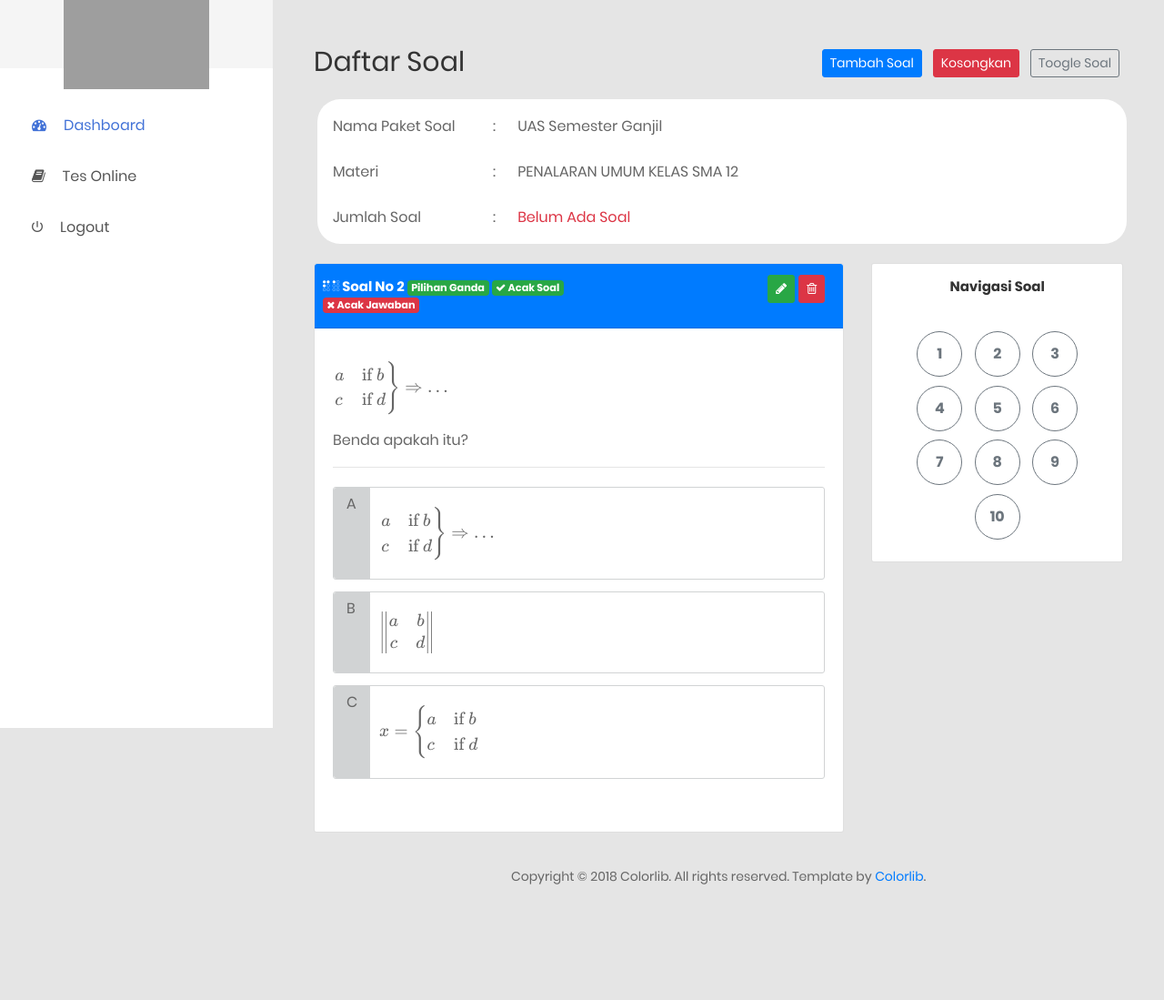
After one commit to nutwreck/cbt, a CodeIgniter app: page /cbt/index.php/website/lembaga/tes_online/list_soal/1 in a window 1280 px wide. The commit adds this page. Shown: the whole page at 91% size. Run offline with CodeIgniter, Linux system fonts and the light colour scheme; some libraries are stand-ins or nearby versions; grey boxes are pictures that could not be loaded.

Commit message:
21032021 - View Tambah soal

```diff
--- a/application/config/config.php
+++ b/application/config/config.php
@@ -571,3 +571,11 @@ $config['proxy_ips'] = '';
 |
 */
 $config['_token_petunjuk_paket_data'] = '388f8e8621faaf2a89834c8646271bd7'; //paket-soal-data
+
+/*
+|---------------------------------------------------------------------------
+| OPSI JAWABAN
+|---------------------------------------------------------------------------
+|
+*/
+$config['_def_opsi_jawaban'] = 'A';
--- a/application/config/routes.php
+++ b/application/config/routes.php
@@ -84,6 +84,8 @@ $route['lembaga/delete-materi/(:num)'] = 'website/lembaga/Tes_online/delete_mate
 $route['lembaga/active-materi/(:num)'] = 'website/lembaga/Tes_online/active_materi/$1';
 $route['lembaga/paket-soal'] = 'website/lembaga/Tes_online/paket_soal';
 $route['lembaga/add-paket-soal'] = 'website/lembaga/Tes_online/add_paket_soal';
+$route['lembaga/list-soal/(:any)'] = 'website/lembaga/Tes_online/list_soal/$1';
+$route['lembaga/add-soal/(:any)'] = 'website/lembaga/Tes_online/add_soal/$1';
 $route['lembaga/logout'] = 'website/lembaga/Dashboard/logout';
 /*
 |
--- a/application/controllers/website/lembaga/Tes_online.php
+++ b/application/controllers/website/lembaga/Tes_online.php
@@ -242,7 +242,7 @@ class Tes_online extends CI_Controller {
         $data['skor_null'] = $this->input->post('skor_tdk_jwb', TRUE);
         $data['is_continuous'] = $this->input->post('continous', TRUE);
         $data['is_jawab'] = $this->input->post('menjawab', TRUE);
-        $data['petunjuk'] = $this->input->post('petunjuk_text', TRUE);
+        $data['petunjuk'] = $this->input->post('petunjuk_text');
         $data['visual_limit'] = $this->input->post('audio_limit', TRUE);
         $data['file'] = $this->input->post('petunjuk_audio', TRUE);
         $data['created_datetime'] = date('Y-m-d H:i:s');
@@ -253,9 +253,6 @@ class Tes_online extends CI_Controller {
         $urly = 'lembaga/paket-soal';
         $urlx = 'lembaga/add-paket-soal';
         $this->input_end($input, $urly, $urlx);
-        /* echo '<pre>';
-        var_dump($data);
-        die(); */
     }
 
     public function editor_paket_soal(){ //upload image dipaket soal petunjuk pengerjaan
@@ -320,4 +317,39 @@ class Tes_online extends CI_Controller {
         }
     }
 
+    public function list_soal($id_paket_soal){
+        //for passing data to view
+        $data['content']['id_paket_soal'] = $id_paket_soal;
+        $data['title_header'] = ['title' => 'Daftar Soal'];
+
+        //for load view
+        $view['css_additional'] = 'website/lembaga/tes_online/soal/css';
+        $view['content'] = 'website/lembaga/tes_online/soal/content';
+        $view['js_additional'] = 'website/lembaga/tes_online/soal/js';
+
+        //get function view website
+        $this->_generate_view($view, $data);
+    }
+
+    public function add_soal($id_paket_soal){
+        //for passing data to view
+        $paket_soal_id = base64_decode(urldecode($id_paket_soal));
+        $mode_jawaban = $this->tes->get_total_mode_jwb($paket_soal_id); //Untuk soal pilihan ganda
+        $total_soal = $this->tes->get_total_soal($paket_soal_id); //Total soal
+        $data['content']['id_paket_soal'] = $id_paket_soal;
+        $data['content']['count_pilihan_ganda'] = intval($mode_jawaban->count_pilgan);
+        $data['content']['total_soal'] = intval($total_soal->total_soal);
+        $data['content']['jenis_soal'] = $this->tes->get_jenis_soal_enable();
+        $data['content']['tipe_kesulitan'] = $this->tes->get_tipe_kesulitan_enable();
+        $data['title_header'] = ['title' => 'Tambah Soal'];
+
+        //for load view
+        $view['css_additional'] = 'website/lembaga/tes_online/soal/css';
+        $view['content'] = 'website/lembaga/tes_online/soal/add';
+        $view['js_additional'] = 'website/lembaga/tes_online/soal/js';
+
+        //get function view website
+        $this->_generate_view($view, $data);
+    }
+
 }
--- a/application/models/Tes_online_model.php
+++ b/application/models/Tes_online_model.php
@@ -30,6 +30,18 @@ class Tes_online_model extends CI_Model{
                     ->get_where('detail_mode_jawaban', array('is_enable' => 1))->result();
     }
 
+    public function get_jenis_soal_enable(){
+        return $this->db->select('id, name')
+                    ->order_by('id ASC')
+                    ->get_where('group_mode_jawaban', array('is_enable' => 1))->result();
+    }
+
+    public function get_tipe_kesulitan_enable(){
+        return $this->db->select('id, name')
+                    ->order_by('id ASC')
+                    ->get_where('tipe_kesulitan', array('is_enable' => 1))->result();
+    }
+
     public function get_skala_nilai_enable(){
         return $this->db->select('id, detail')
                     ->order_by('id ASC')
@@ -42,4 +54,14 @@ class Tes_online_model extends CI_Model{
                     ->get('v_paket_soal')->result();
     }
 
+    public function get_total_mode_jwb($paket_soal_id){
+        return $this->db->select('count_pilgan')
+                    ->get_where('v_paket_soal', array('paket_soal_id' => $paket_soal_id, 'is_enable' => 1))->row();
+    }
+
+    public function get_total_soal($paket_soal_id){
+        return $this->db->select('total_soal')
+                    ->get_where('v_paket_soal', array('paket_soal_id' => $paket_soal_id, 'is_enable' => 1))->row();
+    }
+
 }
--- a/application/views/website/lembaga/_template/header.php
+++ b/application/views/website/lembaga/_template/header.php
@@ -17,7 +17,6 @@
     <!-- Fontfaces CSS-->
     <link href="<?php echo config_item('_assets_general'); ?>css/font-face.css" rel="stylesheet" media="all">
     <link href="<?php echo config_item('_assets_general'); ?>font-awesome/css/font-awesome.min.css" rel="stylesheet" media="all">
-    <link href="<?php echo config_item('_assets_general'); ?>font-awesome-5/css/fontawesome-all.min.css" rel="stylesheet" media="all">
     <link href="<?php echo config_item('_assets_general'); ?>mdi-font/css/material-design-iconic-font.min.css" rel="stylesheet" media="all">
 
     <!-- Bootstrap CSS-->
--- a/application/views/website/lembaga/_template/menu.php
+++ b/application/views/website/lembaga/_template/menu.php
@@ -22,10 +22,10 @@
                 <div class="container-fluid">
                     <ul class="navbar-mobile__list list-unstyled">
                         <li class="active">
-                            <a href="<?php echo base_url(); ?>lembaga/dashboard"><i class="fas fa-tachometer-alt"></i>Dashboard</a>
+                            <a href="<?php echo base_url(); ?>lembaga/dashboard"><i class="fa fa-tachometer"></i>Dashboard</a>
                         </li>
                         <li class="has-sub">
-                            <a class="js-arrow" href="#"><i class="fas fa-book"></i>Tes Online</a>
+                            <a class="js-arrow" href="#"><i class="fa fa-book"></i>Tes Online</a>
                             <ul class="navbar-mobile-sub__list list-unstyled js-sub-list">
                                 <li>
                                     <a href="<?php echo base_url(); ?>lembaga/materi">Materi</a>
--- a/application/views/website/lembaga/_template/sidebar.php
+++ b/application/views/website/lembaga/_template/sidebar.php
@@ -10,10 +10,10 @@
                 <nav class="navbar-sidebar">
                     <ul class="list-unstyled navbar__list">
                         <li class="active">
-                            <a href="<?php echo base_url(); ?>lembaga/dashboard"><i class="fas fa-tachometer-alt"></i>Dashboard</a>
+                            <a href="<?php echo base_url(); ?>lembaga/dashboard"><i class="fa fa-tachometer"></i>Dashboard</a>
                         </li>
                         <li class="has-sub">
-                            <a class="js-arrow" href="#"><i class="fas fa-book"></i>Tes Online</a>
+                            <a class="js-arrow" href="#"><i class="fa fa-book"></i>Tes Online</a>
                             <ul class="list-unstyled navbar__sub-list js-sub-list">
                                 <li>
                                     <a href="<?php echo base_url(); ?>lembaga/materi">Materi</a>
--- a/application/views/website/lembaga/tes_online/paket_soal/content.php
+++ b/application/views/website/lembaga/tes_online/paket_soal/content.php
@@ -40,8 +40,8 @@
                                         <td><?=$no++?></td>
                                         <td>
                                             <div class="btn-group">
-                                                <button type="button" class="btn btn-primary"><i class="fa fa-cogs" aria-hidden="true"></i></button>
-                                                <button type="button" class="btn btn-primary dropdown-toggle dropdown-toggle-split" data-toggle="dropdown" aria-haspopup="true" aria-expanded="false">
+                                                <a href="<?=base_url()?>lembaga/list-soal/<?=urlencode(base64_encode($value->paket_soal_id))?>" class="btn btn-primary"><i class="fa fa-book" aria-hidden="true" title="List Soal"></i></a>
+                                                <button type="button" class="btn btn-warning dropdown-toggle dropdown-toggle-split" data-toggle="dropdown" aria-haspopup="true" aria-expanded="false">
                                                     <span class="sr-only">Toggle Dropdown</span>
                                                 </button>
                                                 <div class="dropdown-menu">
@@ -56,7 +56,7 @@
                                         </td>
                                         <td><h5><?=$value->nama_paket_soal?><br /><small><?=$value->materi_name?> <?=$value->kelas_name?></small></h5></td>
                                         <td><h6>Admin<br /><small><?=$value->created_datetime?></small></h6></td>
-                                        <td><h6 class="text-danger"><small><?=$value->updated_datetime?></small></h6><p><?=$value->petunjuk?></p></td>
+                                        <td><h6 class="text-danger"><small><?=$value->updated_datetime?></small></h6></td>
                                         <td><?=$value->status_paket_soal?></td>
                                     </tr>
                                 <?php } ?>
--- /dev/null
+++ b/application/views/website/lembaga/tes_online/soal/content.php
@@ -0,0 +1,112 @@
+ <!-- MAIN CONTENT-->
+ <div class="main-content">
+        <div class="section__content section__content--p30">
+            <div class="container-fluid">
+                <div class="row">
+                    <div class="col-sm-12 col-md-6">
+                        <div class="overview-wrap">
+                            <h2 class="title-1">Daftar Soal</h2>
+                        </div>
+                    </div>
+                    <div class="col-sm-12 col-md-6 button-config">
+                        <a href="<?=base_url()?>lembaga/add-soal/<?=$id_paket_soal?>" class="btn btn-sm btn-primary m-1">Tambah Soal</a>
+                        <button class="btn btn-sm btn-danger m-1">Kosongkan</button>
+                        <button class="btn btn-sm btn-outline-secondary m-1" onclick="return toggle_soal()">Toogle Soal</button>
+                    </div>
+                </div>
+                <div class="row mt-3">
+                    <div class="col-sm-12">
+                        <div class="box-head">
+                            <table class="table table-borderless text-left">
+                                <tr>
+                                    <td width="20%"><p>Nama Paket Soal</p></td><td width="2%"><p>:</p></td><td><p>UAS Semester Ganjil</p></td>
+                                </tr>
+                                <tr>
+                                    <td width="20%"><p>Materi</p></td><td width="2%"><p>:</p></td><td><p>PENALARAN UMUM KELAS SMA 12</p></td>
+                                </tr>
+                                <tr>
+                                    <td width="20%"><p>Jumlah Soal</p></td><td width="2%"><p>:</p></td><td><p class="text-danger">Belum Ada Soal</p></td>
+                                </tr>
+                            </table>
+                        </div>
+                    </div>
+                </div>
+                <div class="row mt-3">
+                    <div id="lembar_soal" class="col-sm-12 col-md-8 mb-3">
+                        <div class="card text-left h-100">
+                            <div class="card-header bg-primary text-white">
+                                <div class="row">
+                                    <div class="col-8 p-1">
+                                        <h5 class="text-white">
+                                            <i class="fa fa-braille" aria-hidden="true"></i> Soal No 2
+                                            <span class="badge badge-success">Pilihan Ganda</span>
+                                            <span class="badge badge-success"><i class="fa fa-check" aria-hidden="true"></i> Acak Soal</span>
+                                            <span class="badge badge-danger"><i class="fa fa-close" aria-hidden="true"></i> Acak Jawaban</span>
+                                        </h5>
+                                    </div>
+                                    <div class="col-4 text-right">
+                                        <button class="btn btn-sm btn-success" title="Edit Soal"><i class="fa fa-pencil" aria-hidden="true"></i></button>
+                                        <button class="btn btn-sm btn-danger" title="Hapus Soal"><i class="fa fa-trash-o" aria-hidden="true"></i></button>
+                                    </div>
+                                </div>
+                            </div>
+                            <div class="card-body">
+                                <div class="card-text text-justify"><p class="math">$$\begin{rcases}
+                                a &\text{if } b \\
+                                c &\text{if } d
+                                \end{rcases}⇒…$$</p><p>Benda apakah itu?</p>
+                                </div>
+                                <hr>
+                                <div class="funkyradio text-justify">
+                                    <div class="funkyradio-success">
+                                        <input type="radio" id="opsi_a" name="opsi" value="A">
+                                        <label for="opsi_a">
+                                            <div class="huruf_opsi">A</div>
+                                            <div class="card-text"><p class="math">$$\begin{rcases}
+                                                a &\text{if } b \\
+                                                c &\text{if } d
+                                                \end{rcases}⇒…$$</p></div>
+                                        </label>
+                                    </div>
+                                    <div class="funkyradio-success">
+                                        <input type="radio" id="opsi_b" name="opsi" value="B">
+                                        <label for="opsi_b">
+                                            <div class="huruf_opsi">B</div>
+                                            <div class="card-text"><p class="math">$$\begin{Vmatrix}
+                                                a & b \\
+                                                c & d
+                                                \end{Vmatrix}$$</p></div>
+                                        </label>
+                                    </div>
+                                    <div class="funkyradio-success">
+                                        <input type="radio" id="opsi_c" name="opsi" value="C">
+                                        <label for="opsi_c">
+                                            <div class="huruf_opsi">C</div>
+                                            <div class="card-text"><p class="math">$$x = \begin{cases}
+                                                a &\text{if } b \\
+                                                c &\text{if } d
+                                                \end{cases}$$</p></div>
+                                        </label>
+                                    </div>
+                                </div>
+                            </div>
+                        </div>
+                    </div>
+                    <div id="panel-toogle-soal" class="col-sm-12 col-md-4 mb-3" style="display:block;">
+                        <div class="card text-center">
+                            <h5 class="m-3">Navigasi Soal</h5>
+                            <div class="card-body text-white btn-navigasi">
+                                <button class="btn button-round btn-outline-secondary">1</button>
+                                <button class="btn button-round btn-outline-secondary">2</button>
+                                <button class="btn button-round btn-outline-secondary">3</button>
+                                <button class="btn button-round btn-outline-secondary">4</button>
+                                <button class="btn button-round btn-outline-secondary">5</button>
+                                <button class="btn button-round btn-outline-secondary">6</button>
+                                <button class="btn button-round btn-outline-secondary">7</button>
+                                <button class="btn button-round btn-outline-secondary">8</button>
+                                <button class="btn button-round btn-outline-secondary">9</button>
+                                <button class="btn button-round btn-outline-secondary">10</button>
+                            </div>
+                        </div>
+                    </div>
+                </div>
--- /dev/null
+++ b/application/views/website/lembaga/tes_online/soal/css.php
@@ -0,0 +1,38 @@
+<link rel="stylesheet" href="<?php echo config_item('_assets_website'); ?>css/opsi.css" />
+<link rel="stylesheet" href="https://cdn.jsdelivr.net/npm/bootstrap-select@1.13.14/dist/css/bootstrap-select.min.css">
+<link href="https://cdn.jsdelivr.net/npm/summernote@0.8.18/dist/summernote-bs4.min.css" rel="stylesheet">
+<link rel="stylesheet" href="https://cdn.jsdelivr.net/npm/katex@0.13.0/dist/katex.min.css" integrity="sha384-t5CR+zwDAROtph0PXGte6ia8heboACF9R5l/DiY+WZ3P2lxNgvJkQk5n7GPvLMYw" crossorigin="anonymous">
+
+<style>
+    .box-head {
+        border-radius: 25px;
+        background: #ffffff;
+        padding: 0.5%;
+        margin:0.5%;
+        width: 100%;
+        height: auto;
+    }
+    .button-round {
+        display: inline-block;
+        position: relative;
+        height: 50px;
+        width: 50px;
+        border-radius: 50%;
+        margin: 2%;
+        padding: 0;
+        font-size: 100%;
+        font-weight: bold;
+    }
+    .math{width:10%;}
+    .button-config{text-align: right;}
+    .label-text{text-align: right;}
+    @media only screen and (max-width: 991px) {
+        .button-config{text-align: center;}
+        .label-text {
+            text-align: center;
+            margin: 2% 0 3% 0;
+            font-size:100%;
+        }
+    }
+}
+</style>
--- /dev/null
+++ b/application/views/website/lembaga/tes_online/soal/js.php
@@ -0,0 +1,64 @@
+<script src="https://cdn.jsdelivr.net/npm/bootstrap-select@1.13.14/dist/js/bootstrap-select.min.js"></script>
+<script src="https://cdn.jsdelivr.net/npm/summernote@0.8.18/dist/summernote-bs4.min.js"></script>
+<script defer src="https://cdn.jsdelivr.net/npm/katex@0.13.0/dist/katex.min.js" integrity="sha384-FaFLTlohFghEIZkw6VGwmf9ISTubWAVYW8tG8+w2LAIftJEULZABrF9PPFv+tVkH" crossorigin="anonymous"></script>
+<script defer src="https://cdn.jsdelivr.net/npm/katex@0.13.0/dist/contrib/auto-render.min.js" integrity="sha384-bHBqxz8fokvgoJ/sc17HODNxa42TlaEhB+w8ZJXTc2nZf1VgEaFZeZvT4Mznfz0v" crossorigin="anonymous" onload="renderMathInElement(document.body);"></script>
+<script src="<?=config_item('_assets_general')?>js/math-katex.js"></script>
+
+<!-- NAVIGASI TOOGLE SOAL -->
+<script>
+    function toggle_soal() {
+        var cont = document.getElementById('panel-toogle-soal');
+        if (cont.style.display == 'block') { //Jika panel ditampilkan dihide
+            cont.style.display = 'none';
+            document.getElementById('lembar_soal').className = 'col-sm-12 col-md-12 mb-3'; //Ganti Panjang Desai Lembar Soal
+        }
+        else { //jika panel dihide ditampilkan
+            cont.style.display = 'block';
+            document.getElementById('lembar_soal').className = 'col-sm-12 col-md-8 mb-3'; //Ganti Panjang Desai Lembar Soal
+        }
+    }
+</script>
+
+<!-- KATEX -->
+<script>
+    document.addEventListener("DOMContentLoaded", function() {
+        renderMathInElement(document.body, {
+
+        });
+    });
+</script>
+
+<!-- SUMMERNOTE -->
+<script>
+    $('.summernote').summernote({
+        dialogsInBody: true,
+        dialogsFade: true,
+        tabsize: 2,
+        height: 200,
+        codeviewFilter: false,
+        codeviewIframeFilter: true,
+        maximumImageFileSize:500000,
+        toolbar: [
+          ['style', ['style','fontname', 'fontsize', 'undo', 'redo']],
+          ['font', ['bold', 'italic', 'underline', 'clear']],
+          ['fontstyle', ['strikethrough', 'superscript', 'subscript']],
+          ['color', ['color']],
+          ['para', ['ul', 'ol', 'paragraph']],
+          ['table', ['table']],
+          ['insert', ['link', 'picture']],
+          ['view', ['codeview']],
+          ['katex', ['math']]
+        ],
+        callbacks: {
+            onImageUpload: function (files) {
+                uploadFileEditor($(this), files[0]);
+            },
+            onMediaDelete : function(target) {
+                deleteFileEditor(target[0].src);
+            }
+        }
+    });
+    // @param {String} color
+    $('.summernote').summernote('backColor', 'transparent');
+    $('.summernote').summernote('foreColor', 'black');
+</script>
```
Also changed, not shown: application/views/website/lembaga/tes_online/paket_soal/js.php (+0 -9 lines), application/views/website/lembaga/tes_online/soal/add.php (added, +174 -0 lines), application/views/website/user/ujian/css.php (+8 -0 lines).
